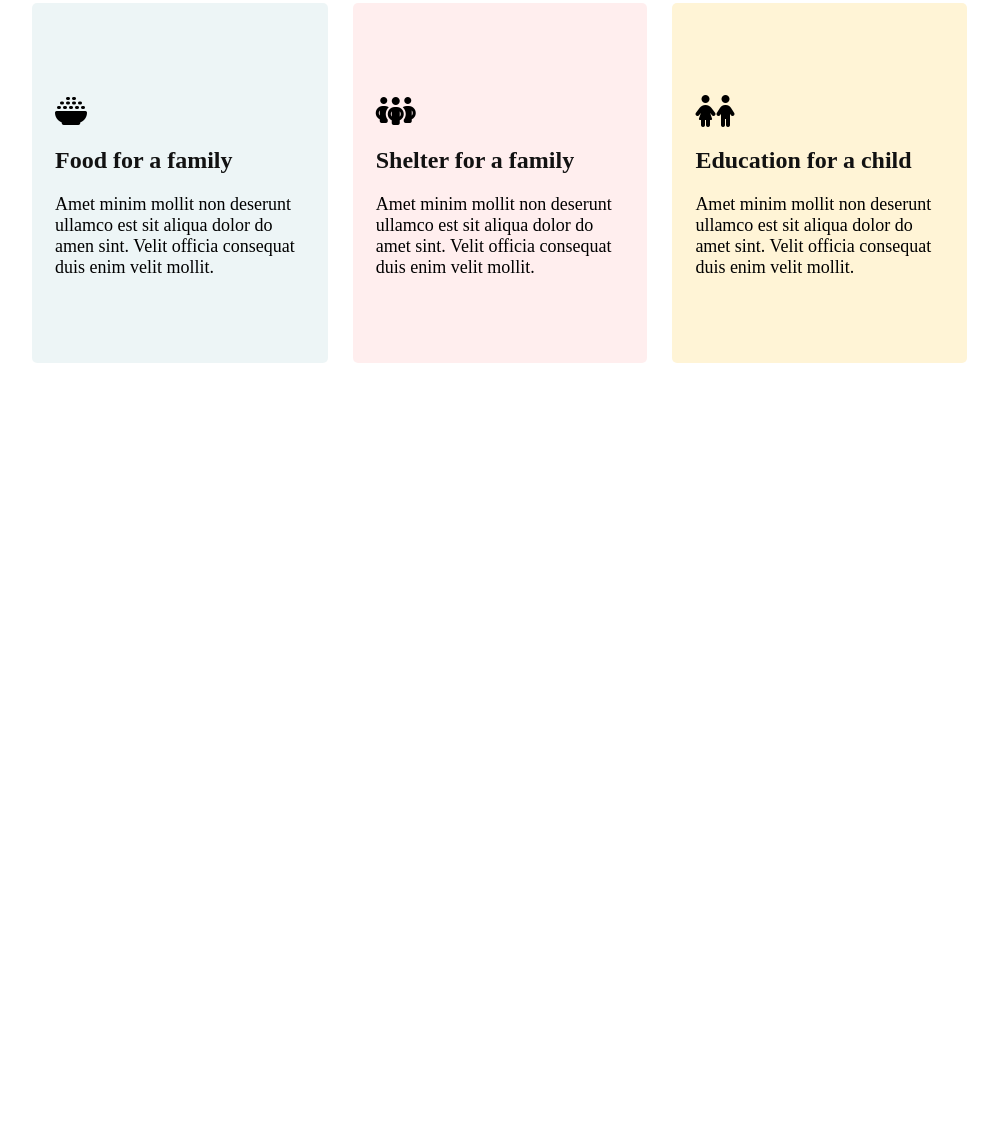
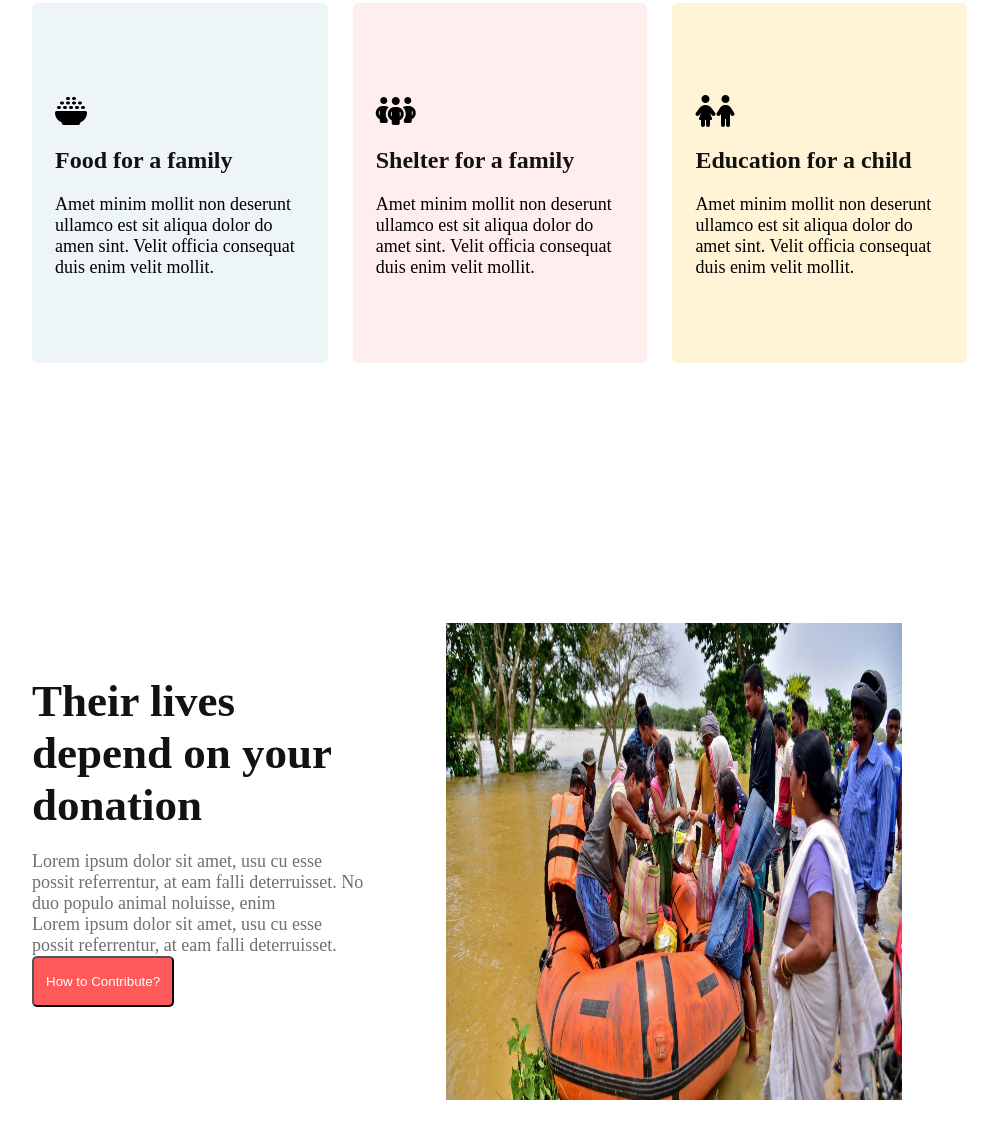
Before and after one commit to suhan31/donate-now, a plain HTML site: page index.html in a window 1280 px wide. Shown: the part 1548-2686 px from the top of the page, without its empty margins (128-1126 px from the left). Before the commit the page ends 2041 px from the top, so only its background shows below. Drawn offline with Linux system fonts and the light colour scheme.

Commit message:
added section 3

```diff
--- a/index.html
+++ b/index.html
@@ -68,6 +68,32 @@
         </div>
       </section>
       <!-- section-3 -->
+      <section>
+        <div class="section-live">
+            <div class="donate-live">
+                <h2 class="donate-title">Their lives depend on your donation</h2>
+                <p class="donate-description">Lorem ipsum dolor sit amet, usu cu esse possit referrentur, at eam falli deterruisset. No duo populo animal noluisse, enim</p>
+                <p class="donate-description">Lorem ipsum dolor sit amet, usu cu esse possit referrentur, at eam falli deterruisset.</p>
+                <button class="btn-primary">How to Contribute?</button>
+            </div>
+            <img src="images/donation5.jpg" alt="">
+        </div>
+        <div class="section-live">
+            <img id="donation-contribute" src="images/donation9.jpg" alt="">
+            <div class="donate-online">
+                <h2 class="donate-title">They need us to suvive</h2>
+                <p class="donate-description">Lorem ipsum dolor sit amet, usu cu esse possit referrentur, at eam falli deterruisset. No duo populo animal noluisse, enim</p>
+                <p class="donate-description">Lorem ipsum dolor sit amet, usu cu esse possit referrentur, at eam falli deterruisset.</p>
+                <button class="btn-primary">How to Contribute?</button>
+            </div>
+        </div>
+      </section>
+      <!-- section-4 -->
+      <section>
+        <div>
+
+        </div>
+      </section>
     </main>
     <footer></footer>
   </body>
--- a/styles/donate.css
+++ b/styles/donate.css
@@ -110,24 +110,47 @@ h3 {
     font-size: 24px;
     color: #121212;
 }
-.donate-food{
+
+.donate-food {
     background: rgba(79, 157, 166, 0.1);
     border-radius: 5px;
     margin-right: 25px;
     padding: 100px 22px 55px 23px;
 }
-.donate-shelter{
+
+.donate-shelter {
     border-radius: 5px;
     margin-right: 25px;
     padding: 100px 22px 55px 23px;
     background: rgba(255, 89, 89, 0.1);
 }
-.donate-education{
+
+.donate-education {
     border-radius: 5px;
     margin-right: 25px;
     padding: 100px 22px 55px 23px;
     background: #FFF4D6;
 }
-i{
-     padding-bottom: 35px;
+
+i {
+    padding-bottom: 35px;
 }
+.donate-live {
+margin: 182px 0px 150px 160px;
+}
+
+.section-live {
+    display: flex;
+}
+
+img {
+    width: 456px;
+    height: 477px;
+   padding: 130px 250px 152px 80px ;
+}
+.donate-online{
+    margin:200px 250px 181px 0 ;
+}
+#donation-contribute{
+padding: 150px 90px 130px 156px ;
+}
```
